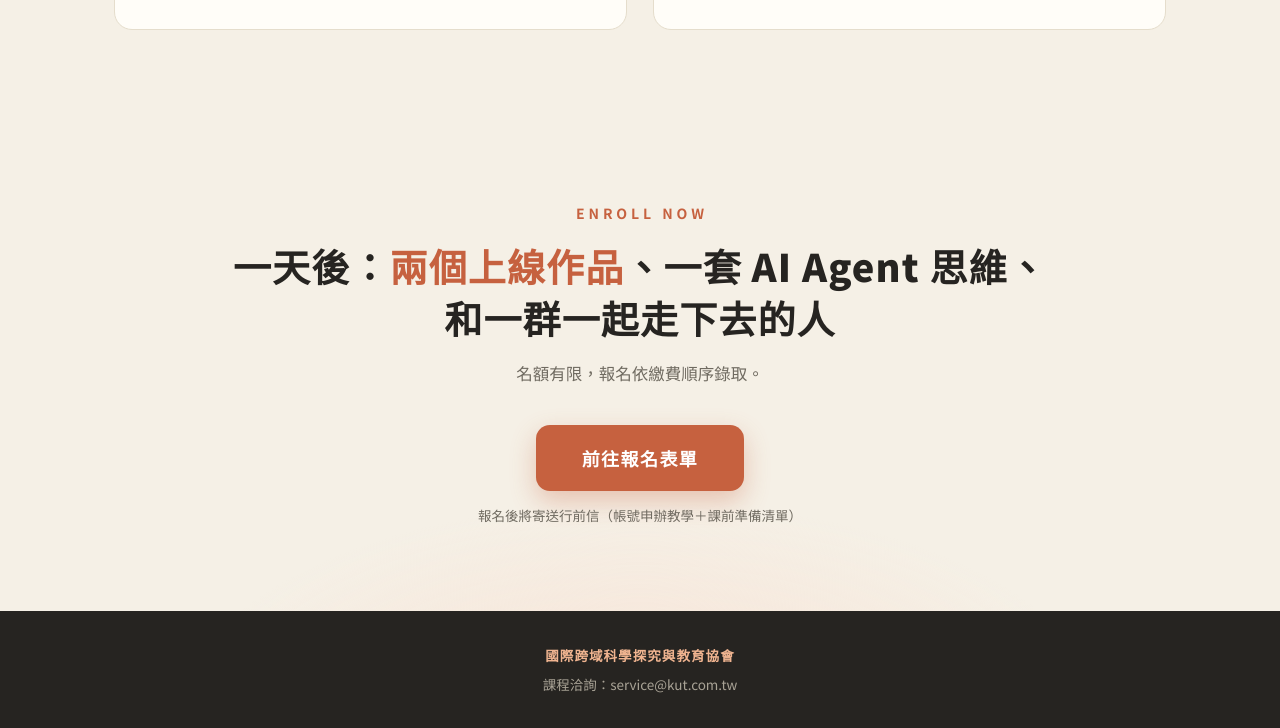
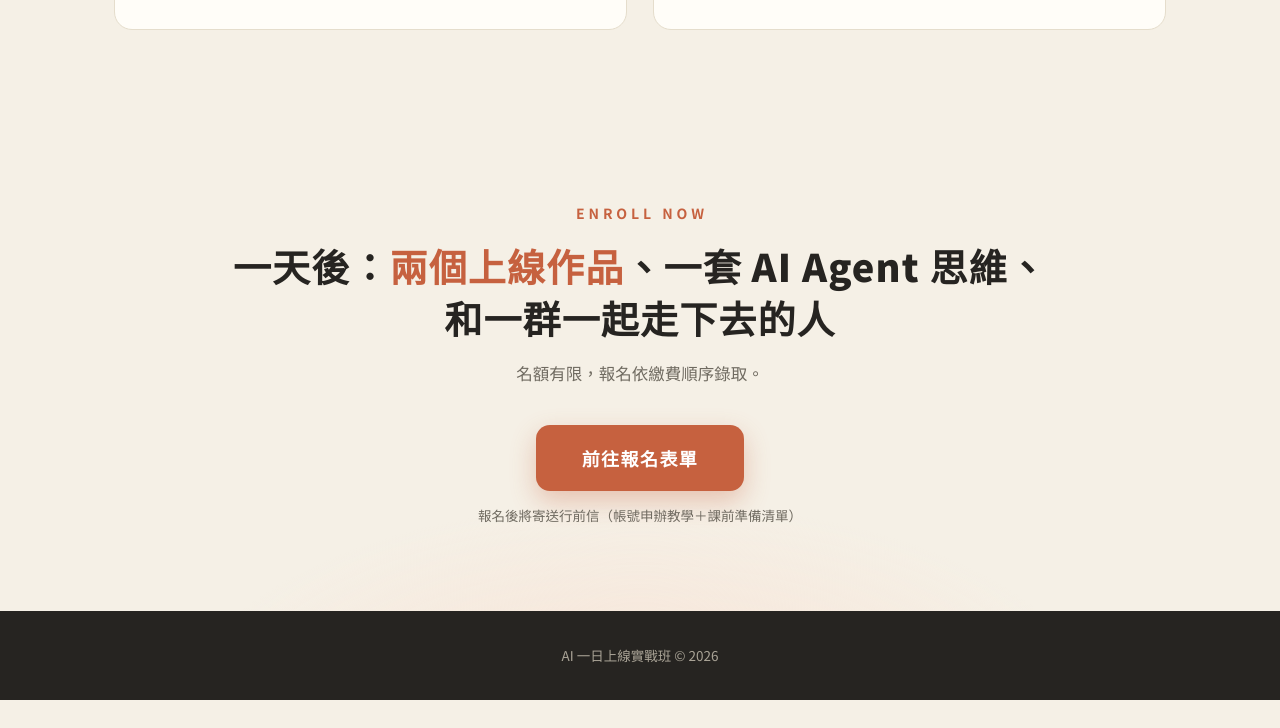
Before and after one commit to youming3853885/ai-camp-2026, a plain HTML site: page adult.html in a window 1280 px wide. Shown: the part 4622-5350 px from the top of the page. After the commit the page ends 5322 px from the top, so only its background shows below. Drawn offline with Linux system fonts and the light colour scheme.

Commit message:
fix: footer 移除協會名稱與洽詢信箱
Co-Authored-By: Claude Fable 5 <noreply@anthropic.com>

```diff
--- a/adult.html
+++ b/adult.html
@@ -351,8 +351,7 @@
 
 <footer>
   <div class="wrap">
-    <div class="org">國際跨域科學探究與教育協會</div>
-    <div>課程洽詢：service@kut.com.tw</div>
+    <div>AI 一日上線實戰班 © 2026</div>
   </div>
 </footer>
 
```
